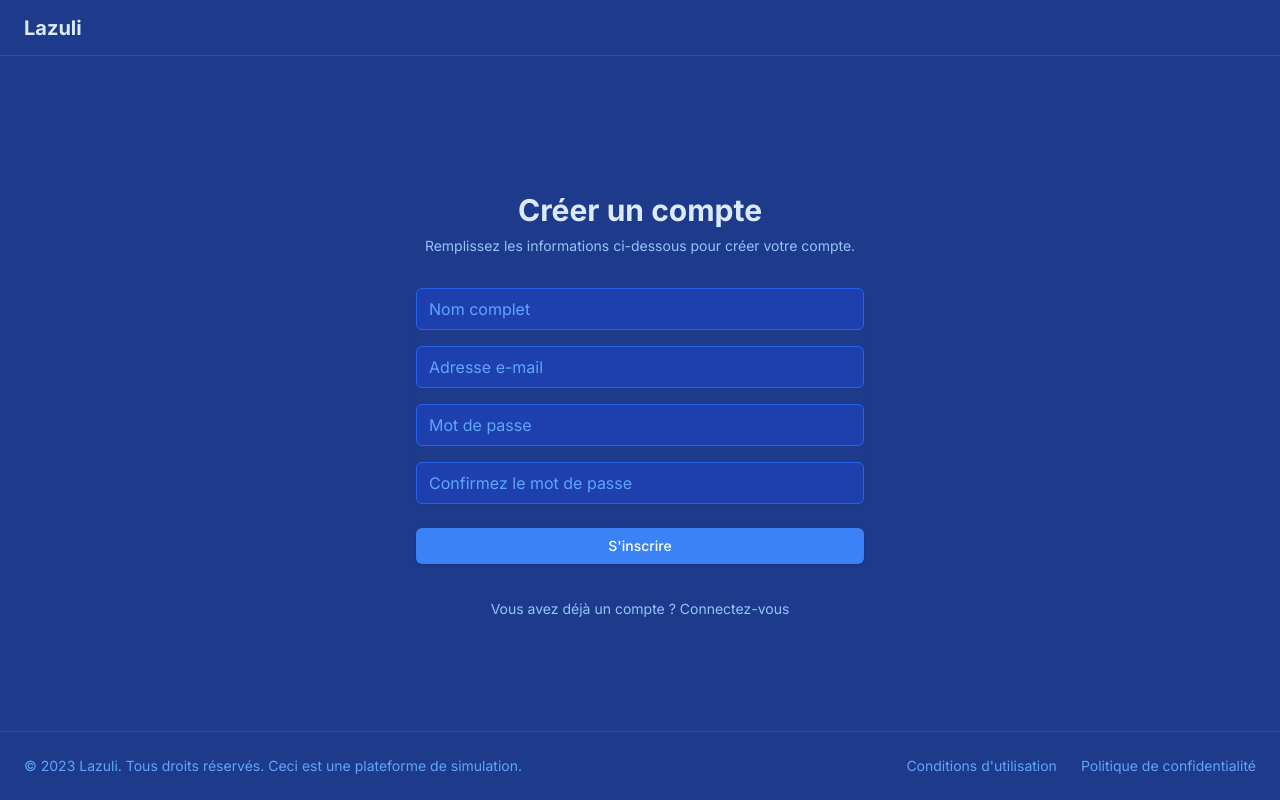
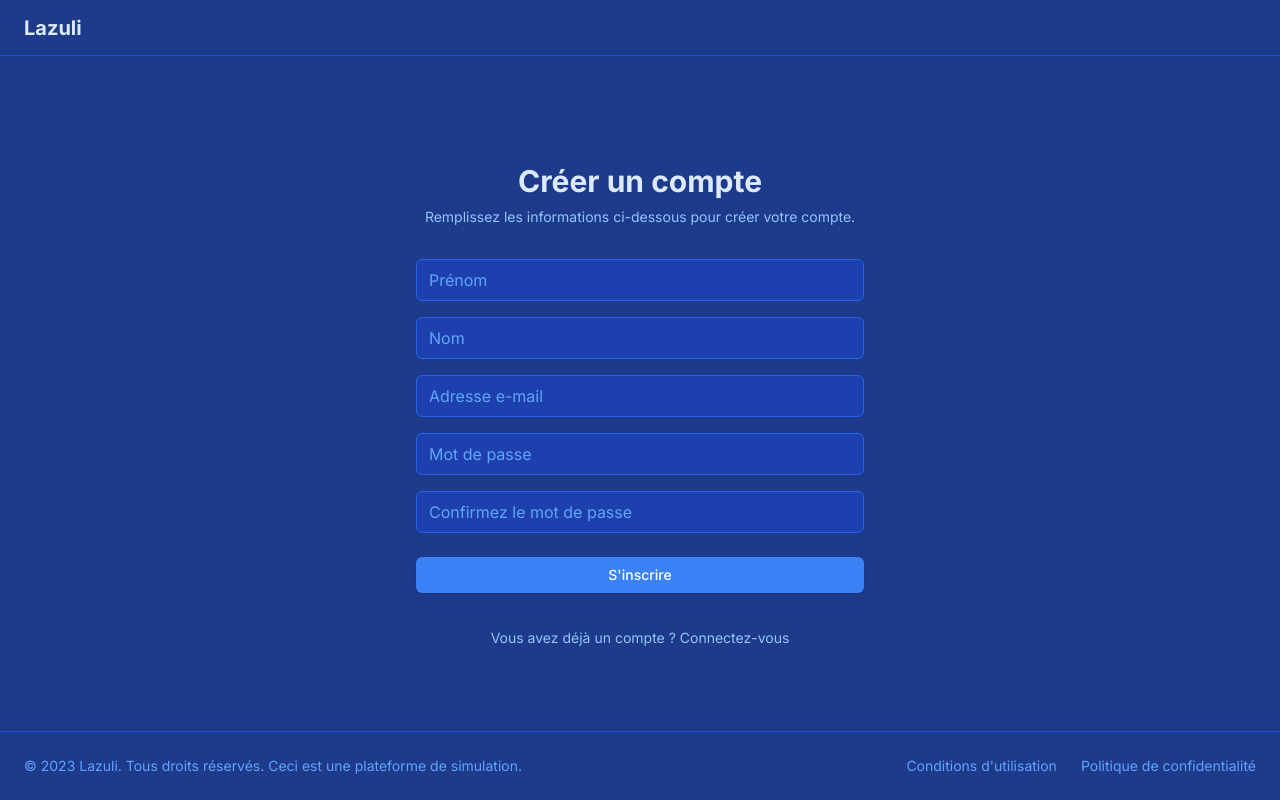
Before and after one commit to BdeB-Org/projet-de-session-equipe-ishowcode, a Next.js app in the folder lazuli/: page /SignUp in a window 1280 px wide. Built offline with nearby package versions, Linux system fonts and the light colour scheme.

Commit message:
Ajout d'animation dans la page d'inscription

```diff
--- a/lazuli/app/SignUp/page.tsx
+++ b/lazuli/app/SignUp/page.tsx
@@ -17,16 +17,16 @@ export default function SignupPage() {
       <main className="flex-1 flex items-center justify-center p-4">
         <div className="w-full max-w-md space-y-8">
           <div className="text-center">
-            <h2 className="mt-6 text-3xl font-bold">Créer un compte</h2>
-            <p className="mt-2 text-sm text-blue-300">
+            <h2 className="mt-6 text-3xl font-bold slide-down">Créer un compte</h2>
+            <p className="mt-2 text-sm text-blue-300 slide-down">
               Remplissez les informations ci-dessous pour créer votre compte.
             </p>
           </div>
-          <form className="mt-8 space-y-6" action="#" method="POST">
+          <form className="mt-8 space-y-6 " action="#" method="POST">
             <div className="space-y-4 rounded-md shadow-sm">
-              <div>
+              <div className= "slide-down-form1">
                 <Label htmlFor="name" className="sr-only">
-                  Nom complet
+                Prénom
                 </Label>
                 <Input
                   id="name"
@@ -35,10 +35,24 @@ export default function SignupPage() {
                   autoComplete="name"
                   required
                   className="bg-blue-800 text-blue-100 placeholder-blue-400 focus:ring focus:ring-blue-500"
-                  placeholder="Nom complet"
+                  placeholder="Prénom"
                 />
               </div>
-              <div>
+              <div className= "slide-down-form2">
+                <Label htmlFor="name" className="sr-only">
+                  Nom
+                </Label>
+                <Input
+                  id="name"
+                  name="name"
+                  type="text"
+                  autoComplete="name"
+                  required
+                  className="bg-blue-800 text-blue-100 placeholder-blue-400 focus:ring focus:ring-blue-500"
+                  placeholder="Nom"
+                />
+              </div>
+              <div className= "slide-down-form3">
                 <Label htmlFor="email-address" className="sr-only">
                   Adresse e-mail
                 </Label>
@@ -52,7 +66,7 @@ export default function SignupPage() {
                   placeholder="Adresse e-mail"
                 />
               </div>
-              <div>
+              <div className= "slide-down-form4">
                 <Label htmlFor="password" className="sr-only">
                   Mot de passe
                 </Label>
@@ -66,7 +80,7 @@ export default function SignupPage() {
                   placeholder="Mot de passe"
                 />
               </div>
-              <div>
+              <div className= "slide-down-form5">
                 <Label htmlFor="confirm-password" className="sr-only">
                   Confirmez le mot de passe
                 </Label>
@@ -116,15 +130,31 @@ export default function SignupPage() {
         @tailwind utilities;
 
         .fade-in {
-          animation: fadeIn 0.8s ease-in-out;
+          animation: fadeIn 1.5s ease-in-out;
         }
         .slide-down {
-          animation: slideDown 0.5s ease-in-out;
+          animation: slideDown 1.5s ease-in-out;
+        }
+
+        .slide-down-form1 {
+          animation: slideDown 1.8s ease-in-out;
+        }
+          .slide-down-form2 {
+          animation: slideDown 2.2s ease-in-out;
+        }
+          .slide-down-form3 {
+          animation: slideDown 2.6s ease-in-out;
+        }
+          .slide-down-form4 {
+          animation: slideDown 3.0s ease-in-out;
+        }
+          .slide-down-form5 {
+          animation: slideDown 3.4s ease-in-out;
         }
 
         @keyframes fadeIn {
           from {
-            opacity: 0;
+            opacity: 0.5;
           }
           to {
             opacity: 1;
@@ -133,7 +163,7 @@ export default function SignupPage() {
 
         @keyframes slideDown {
           from {
-            transform: translateY(-50px);
+            transform: translateY(-100px);
             opacity: 0;
           }
           to {
```
